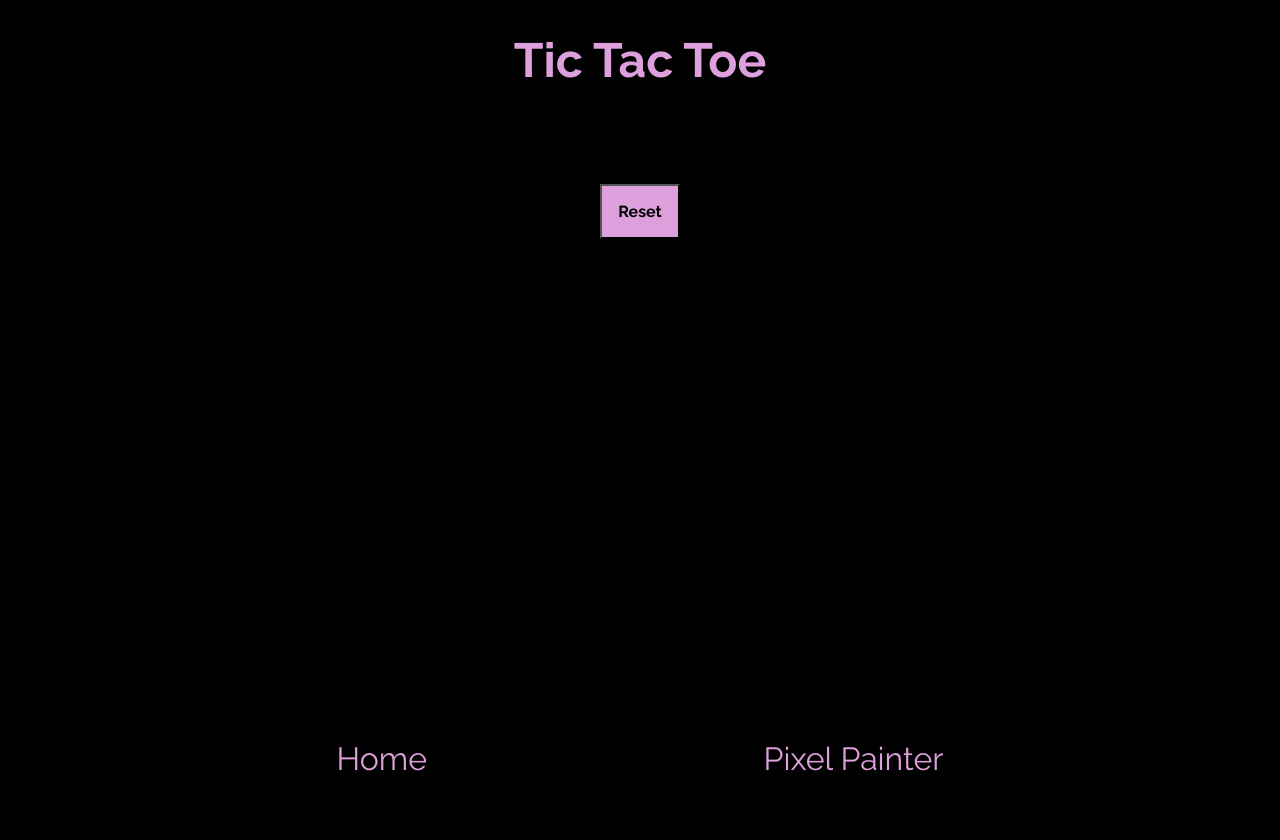
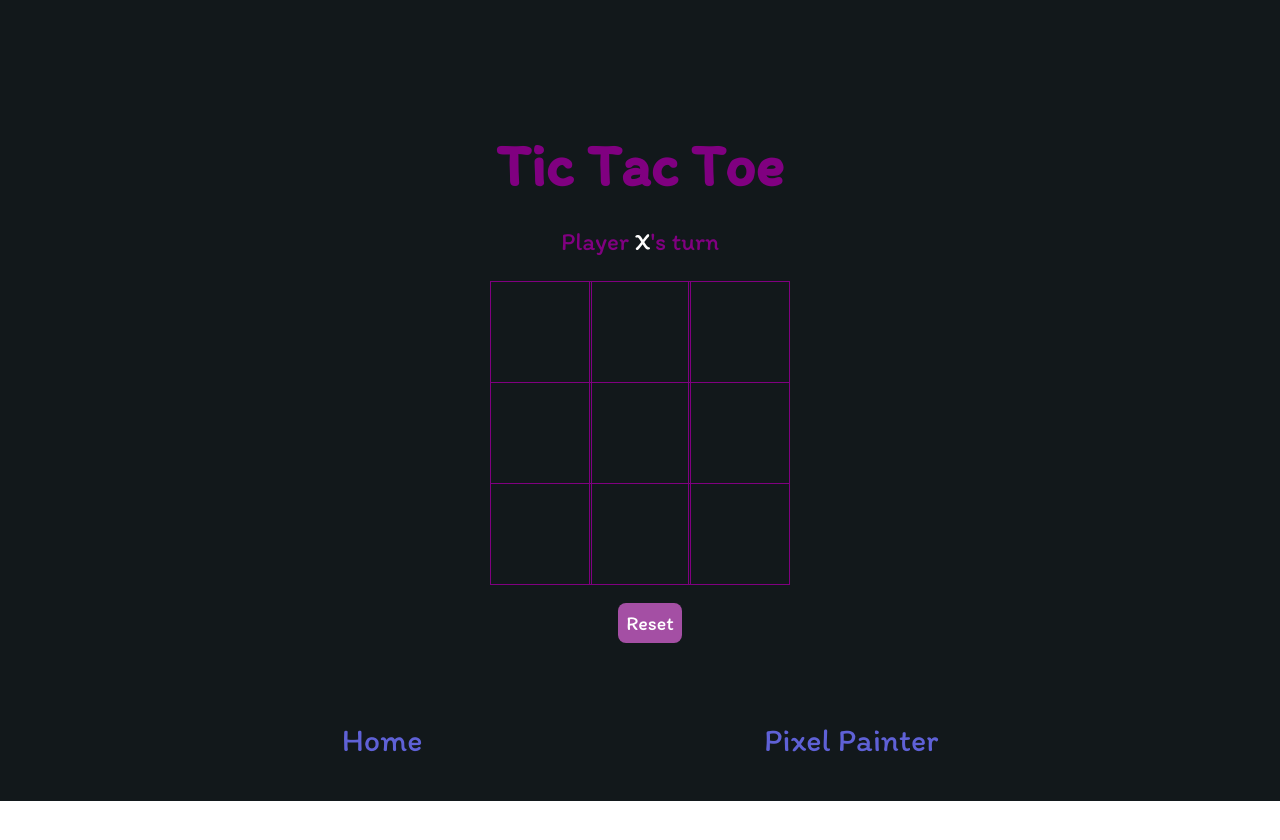
Before and after one commit to tascraig/lab-events, a website: page tic-tac-toe/index.html in a window 1280 px wide. Both pictures are taken after a click on the button "Reset". Drawn offline with Linux system fonts and the light colour scheme.

Commit message:
Tic-Tac-Toe Completed

```diff
--- a/tic-tac-toe/index.html
+++ b/tic-tac-toe/index.html
@@ -1,19 +1,36 @@
-<!DOCTYPE html>
 <html lang="en">
 <head>
-    <meta charset="UTF-8" />
-    <meta http-equiv="X-UA-Compatible" content="IE=edge" />
-    <meta name="viewport" content="width=device-width, initial-scale=1.0" />
-    <title>Tic Tac Toe</title>
-    <link rel="stylesheet" href="styles.css" />
-    <script defer src="main.js"></script>
+    <meta charset="UTF-8">
+    <meta http-equiv="X-UA-Compatible" content="IE=edge">
+    <meta name="viewport" content="width=device-width, initial-scale=1.0">
+    <link rel="stylesheet" href="styles.css">
+    <link rel="preconnect" href="https://fonts.gstatic.com">
+    <link href="https://fonts.googleapis.com/css2?family=Itim&display=swap" rel="stylesheet">
+    <script src="script.js"></script>
+    <title>Tic-Tac-Toe</title>
 </head>
 <body>
+    <main class="background">
+        <section class="title">
             <h1>Tic Tac Toe</h1>
-    <main id="wrapper">
-      <section>
-        <div class="tic-tac-toe"></div>
-        <button>Reset</button>
+        </section>
+        <section class="display">
+            Player <span class="display-player playerX">X</span>'s turn
+        </section>
+        <section class="container">
+            <div class="tile"></div>
+            <div class="tile"></div>
+            <div class="tile"></div>
+            <div class="tile"></div>
+            <div class="tile"></div>
+            <div class="tile"></div>
+            <div class="tile"></div>
+            <div class="tile"></div>
+            <div class="tile"></div>
+        </section>
+        <section class="display announcer hide"></section>
+        <section class="controls">
+            <button id="reset">Reset</button>
         </section>
     </main>
     <footer>
--- /dev/null
+++ b/tic-tac-toe/script.js
@@ -0,0 +1,126 @@
+
+window.addEventListener('DOMContentLoaded', () => {
+    const tiles = Array.from(document.querySelectorAll('.tile'));
+    const playerDisplay = document.querySelector('.display-player');
+    const resetButton = document.querySelector('#reset');
+    const announcer = document.querySelector('.announcer');
+
+    let board = ['', '', '', '', '', '', '', '', ''];
+    let currentPlayer = 'X';
+    let isGameActive = true;
+
+    const PLAYERX_WON = 'PLAYERX_WON';
+    const PLAYERO_WON = 'PLAYERO_WON';
+    const TIE = 'TIE';
+
+
+    /*
+        Indexes within the board
+        [0] [1] [2]
+        [3] [4] [5]
+        [6] [7] [8]
+    */
+
+    const winningConditions = [
+        [0, 1, 2],
+        [3, 4, 5],
+        [6, 7, 8],
+        [0, 3, 6],
+        [1, 4, 7],
+        [2, 5, 8],
+        [0, 4, 8],
+        [2, 4, 6]
+    ];
+
+    function handleResultValidation() {
+        let roundWon = false;
+        for (let i = 0; i <= 7; i++) {
+            const winCondition = winningConditions[i];
+            const a = board[winCondition[0]];
+            const b = board[winCondition[1]];
+            const c = board[winCondition[2]];
+            if (a === '' || b === '' || c === '') {
+                continue;
+            }
+            if (a === b && b === c) {
+                roundWon = true;
+                break;
+            }
+        }
+
+    if (roundWon) {
+            announce(currentPlayer === 'X' ? PLAYERX_WON : PLAYERO_WON);
+            isGameActive = false;
+            return;
+        }
+
+    if (!board.includes(''))
+        announce(TIE);
+    }
+
+    const announce = (type) => {
+        switch(type){
+            case PLAYERO_WON:
+                announcer.innerHTML = 'Player <span class="playerO">O</span> Won';
+                break;
+            case PLAYERX_WON:
+                announcer.innerHTML = 'Player <span class="playerX">X</span> Won';
+                break;
+            case TIE:
+                announcer.innerText = 'Tie';
+        }
+        announcer.classList.remove('hide');
+    };
+
+    const isValidAction = (tile) => {
+        if (tile.innerText === 'X' || tile.innerText === 'O'){
+            return false;
+        }
+
+        return true;
+    };
+
+    const updateBoard =  (index) => {
+        board[index] = currentPlayer;
+    }
+
+    const changePlayer = () => {
+        playerDisplay.classList.remove(`player${currentPlayer}`);
+        currentPlayer = currentPlayer === 'X' ? 'O' : 'X';
+        playerDisplay.innerText = currentPlayer;
+        playerDisplay.classList.add(`player${currentPlayer}`);
+    }
+
+    const userAction = (tile, index) => {
+        if(isValidAction(tile) && isGameActive) {
+            tile.style.backgroundcolor = 'purple';
+            tile.innerText = currentPlayer;
+            tile.classList.add(`player${currentPlayer}`);
+            updateBoard(index);
+            handleResultValidation();
+            changePlayer();
+        }
+    }
+
+    const resetBoard = () => {
+        board = ['', '', '', '', '', '', '', '', ''];
+        isGameActive = true;
+        announcer.classList.add('hide');
+
+        if (currentPlayer === 'O') {
+            changePlayer();
+        }
+
+        tiles.forEach(tile => {
+            tile.innerText = '';
+            tile.classList.remove('playerX');
+            tile.classList.remove('playerO');
+        });
+    }
+
+    tiles.forEach( (tile, index) => {
+        tile.addEventListener('click', () => userAction(tile, index));
+    });
+
+    resetButton.addEventListener('click', resetBoard);
+});
--- a/tic-tac-toe/styles.css
+++ b/tic-tac-toe/styles.css
@@ -1,74 +1,117 @@
-@import url("https://fonts.googleapis.com/css2?family=Raleway:wght@300;400;700&display=swap");
-
-html,
-body {
+* {
+  padding: 0;
   margin: 0;
-  padding: 0;
-  height: 100%;
-  font-family: "Raleway", sans-serif;
-  background-color: black;
-  color: ghostwhite;
+  font-family: 'Itim', cursive;
 }
 
-h1 {
-  text-align: center;
-  color: plum;
-  font-size: 3em;
+.background {
+  background-color: #12181B;
+  height: 100vh;
+  padding-top: 1px;
 }
 
-.tic-tac-toe {
-  width: 370px;
-  margin: auto;
-  box-sizing: border-box;
-  display: flex;
-  flex-wrap: wrap;
-  padding: 2em 0;
+.title {
+  color: purple;
+  text-align: center;
+  font-size: 40px;
+  margin-top: 10%;
 }
 
-.square {
-  height: 120px;
-  width: 120px;
-  border: 1px solid rgb(255, 164, 222);
-  display: flex;
-  align-items: center;
-  justify-content: center;
-  font-size: 2em;
-  font-weight: bold;
+.display {
+  color: purple;
+  font-size: 25px;
+  text-align: center;
+  margin-top: 1em;
+  margin-bottom: 1em;
 }
 
-.square:hover {
-  background: plum;
+.hide {
+  display: none;
 }
 
-.square:active {
-  background-color: rebeccapurple;
+.container {
+  margin: 0 auto;
+  display: grid;
+  grid-template-columns: 33% 33% 33%;
+  grid-template-rows: 33% 33% 33%;
+  max-width: 300px;
+
 }
 
-#wrapper {
-  min-height: 90%;
-  margin-bottom: -100px;
+.tile {
+  border: 1px solid purple;
+  min-width: 100px;
+  min-height: 100px;
+  display: flex;
+  justify-content: center;
+  align-items: center;
+  font-size: 50px;
+  cursor: pointer;
+
+}
+
+.tile:hover {
+  background-color: rgb(164, 79, 164);
+}
+
+.tile:active {
+  background-color: lightpink;
+}
+
+.playerX {
+  color: white;
+
+}
+
+.playerO {
+  color: rgb(95, 97, 214);
+}
+
+.controls {
+  display: flex;
+  flex-direction: row;
+  justify-content: center;
+  align-items: center;
+  margin-top: 1em;
+}
+
+.controls button {
+  color: white;
+  padding: 8px;
+  border-radius: 8px;
+  border: none;
+  font-size: 20px;
+  margin-left: 1em;
+  cursor: pointer;
+}
+
+.restart {
+  background-color: #498AFB;
+}
+
+#reset {
+  background-color: rgb(164, 79, 164);
+}
+
+footer {
+  position: relative;
+  bottom: 10%;
+
 }
 
 nav {
   display: flex;
   justify-content: space-evenly;
-}
-
-button {
-  padding: 1em;
-  font-family: "Raleway";
-  font-weight: bold;
-  font-size: 1em;
-  display: block;
-  margin: auto;
-  background: plum;
+  bottom: 50%;
 }
 
 a {
   text-decoration: none;
-  color: plum;
+  color: rgb(95, 97, 214);
   font-size: 2em;
+
 }
+
 a:hover {
   background-color: blanchedalmond;
   opacity: 0.5;
```
Also changed, not shown: pixel-painter/index.html (+3 -2 lines), pixel-painter/main.js (+22 -0 lines), pixel-painter/styles.css (+8 -7 lines), tic-tac-toe/main.js (deleted). Lines whose indentation alone changed are shown as unchanged.
